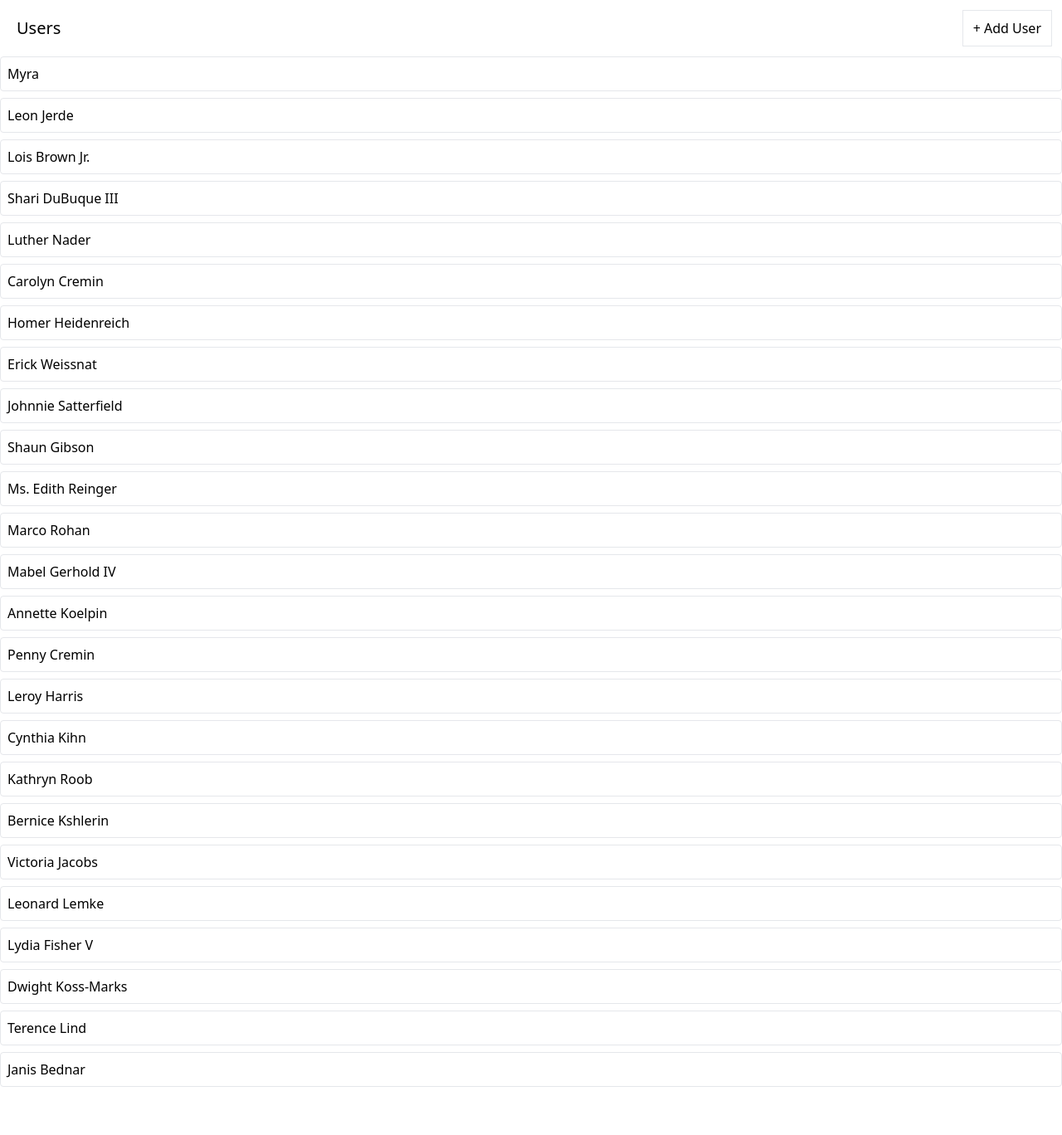
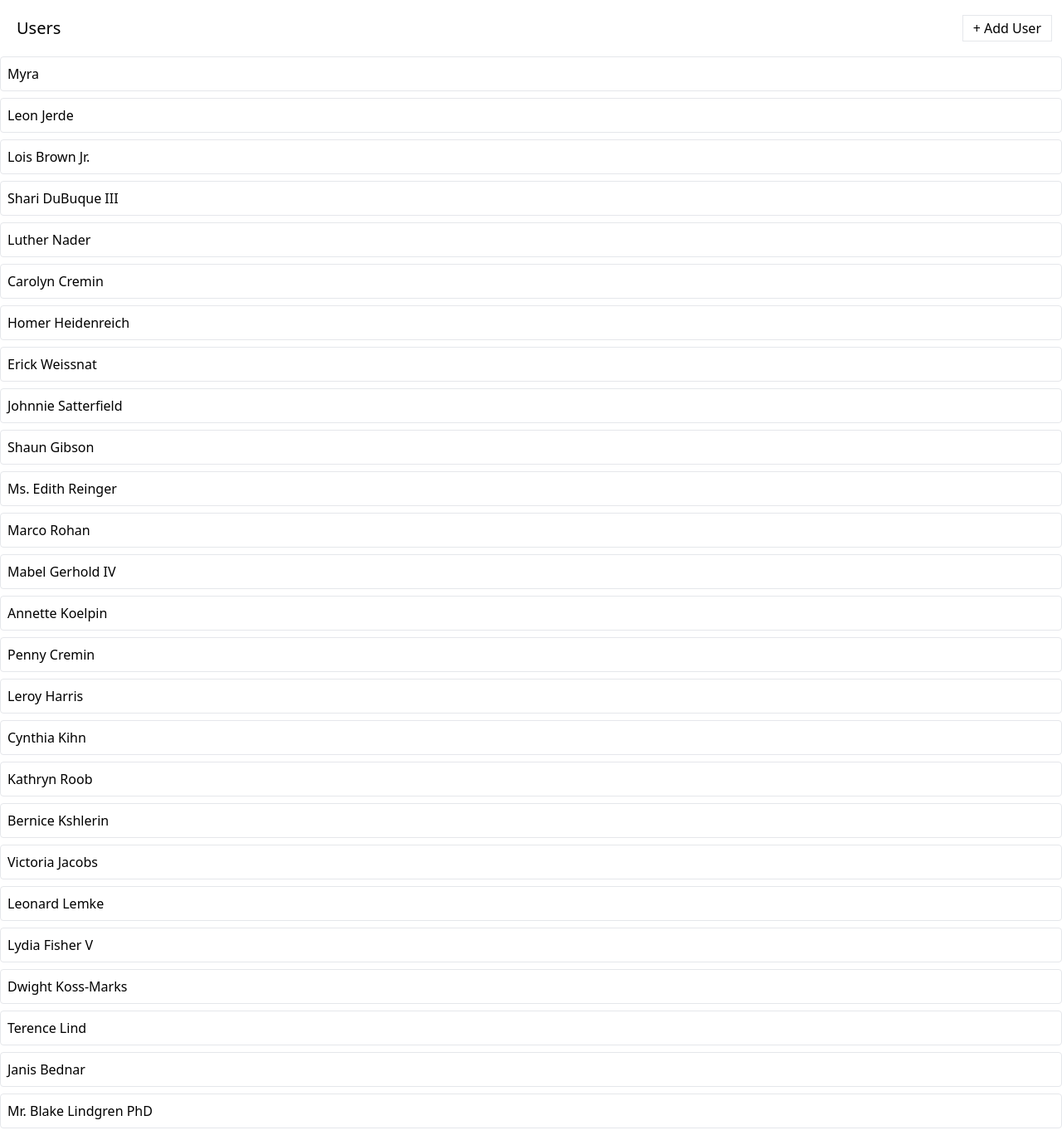
Before and after one commit to andrewmfabbro/media, a React (Create React App) app: page / in a window 1280 px wide. Shown: the whole page at 83% size. Before the commit the page ends 1318 px from the top, so only its background shows below. Built offline with nearby package versions, Linux system fonts and the light colour scheme; data requests are answered from the project's data file.

Commit message:
refactored skeleton content structure. added to button

```diff
--- a/db.json
+++ b/db.json
@@ -99,6 +99,10 @@
     {
       "name": "Janis Bednar",
       "id": 25
+    },
+    {
+      "name": "Mr. Blake Lindgren PhD",
+      "id": 26
     }
   ],
   "albums": [],
--- a/src/components/Button.js
+++ b/src/components/Button.js
@@ -1,4 +1,5 @@
-import className from 'classnames';
+import className from "classnames";
+import { GoSync } from "react-icons/go";
 
 function Button({
   children,
@@ -9,30 +10,33 @@ function Button({
   danger,
   outline,
   rounded,
+  loading,
   ...rest
 }) {
   const classes = className(
     rest.className,
-    'flex items-center px-3 py-1.5 border',
+    "flex items-center px-3 py-1.5 border h-8",
     {
-      'border-blue-500 bg-blue-500 text-white': primary,
-      'border-gray-900 bg-gray-900 text-white': secondary,
-      'border-green-500 bg-green-500 text-white': success,
-      'border-yellow-400 bg-yellow-400 text-white': warning,
-      'border-red-500 bg-red-500 text-white': danger,
-      'rounded-full': rounded,
-      'bg-white': outline,
-      'text-blue-500': outline && primary,
-      'text-gray-900': outline && secondary,
-      'text-green-500': outline && success,
-      'text-yellow-400': outline && warning,
-      'text-red-500': outline && danger,
+      "opacity-80": loading,
+      "border-blue-500 bg-blue-500 text-white": primary,
+      "border-gray-900 bg-gray-900 text-white": secondary,
+      "border-green-500 bg-green-500 text-white": success,
+      "border-yellow-400 bg-yellow-400 text-white": warning,
+      "border-red-500 bg-red-500 text-white": danger,
+      "rounded-full": rounded,
+      "bg-white": outline,
+      "text-blue-500": outline && primary,
+      "text-gray-900": outline && secondary,
+      "text-green-500": outline && success,
+      "text-yellow-400": outline && warning,
+      "text-red-500": outline && danger,
     }
   );
 
+  // returns a ternary of the spinner or children
   return (
-    <button {...rest} className={classes}>
-      {children}
+    <button {...rest} disabled={loading} className={classes}>
+      {loading ? <GoSync className="animate-spin" /> : children}
     </button>
   );
 }
@@ -48,7 +52,7 @@ Button.propTypes = {
 
     if (count > 1) {
       return new Error(
-        'Only one of primary, secondary, success, warning, danger can be true'
+        "Only one of primary, secondary, success, warning, danger can be true"
       );
     }
   },
--- a/src/components/UsersList.js
+++ b/src/components/UsersList.js
@@ -22,14 +22,13 @@ function UsersList() {
     doCreateUser();
   };
 
+  let content;
   if (isLoadingUsers) {
-    return <Skeleton times={6} className="h-10 w-full" />; //set box amount with times
-  }
-  if (loadingUsersError) {
-    return <div>Error fetching data...</div>;
-  }
-
-  const renderedUsers = data.map((user) => {
+    content = <Skeleton times={6} className="h-10 w-full" />; //set box amount with times
+  } else if (loadingUsersError) {
+    content = <div>Error fetching data...</div>;
+  } else {
+    content = data.map((user) => {
       return (
         <div key={user.id} className="mb-2 border rounded">
           <div className="flex p-2 justify-between items-center cursor-pointer">
@@ -38,19 +37,19 @@ function UsersList() {
         </div>
       );
     });
+  }
 
   return (
     <div>
-      <div className="flex flex-row justify-between m-3">
+      <div className="flex flex-row justify-between items-center m-3">
         <h1 className="m-2 text-xl">Users</h1>
-        {isCreatingUser ? (
-          "Creating User..."
-        ) : (
-          <Button onClick={handleUserAdd}>+ Add User</Button>
-        )}
+
+        <Button loading={isCreatingUser} onClick={handleUserAdd}>
+          + Add User
+        </Button>
         {creatingUserError && "Error creating user."}
       </div>
-      {renderedUsers}
+      {content}
     </div>
   );
 }
```
Lines whose indentation alone changed are shown as unchanged.
